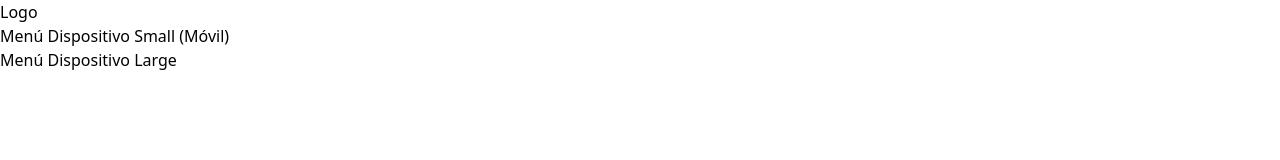
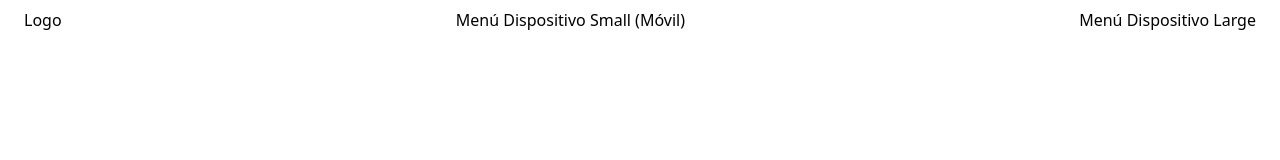
Before and after one commit to bismarkcastro/landing, a plain HTML site: page index.html in a window 1280 px wide. Drawn offline with nearby package versions, Linux system fonts and the light colour scheme.

Commit message:
agregando clases de Tailwind CSS

```diff
--- a/index.html
+++ b/index.html
@@ -10,7 +10,7 @@
     </head>
 <body>
 
-    <nav>
+    <nav class="container mx-auto px-6 py-2 flex justify-between items-cente">
       <a>Logo</a>
       <div>Menú Dispositivo Small (Móvil)</div>
       <div>Menú Dispositivo Large</div>
```
